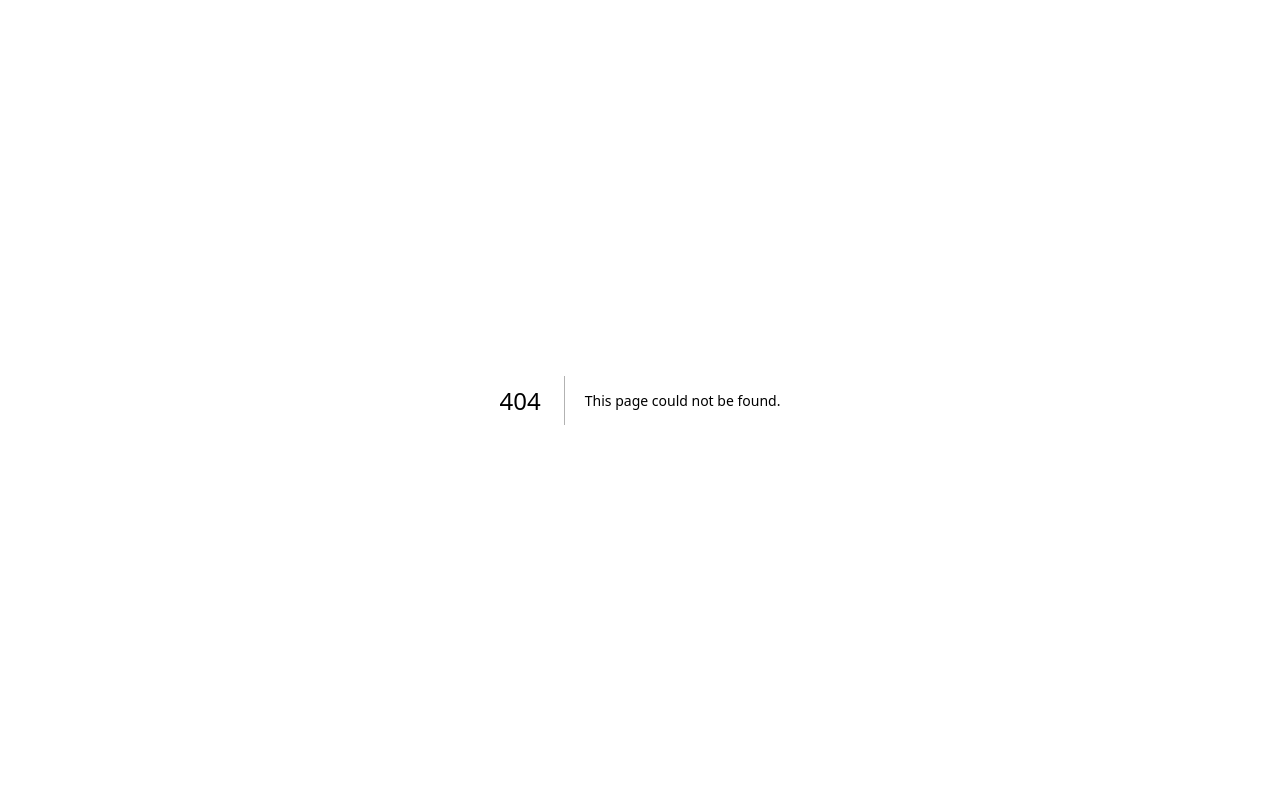
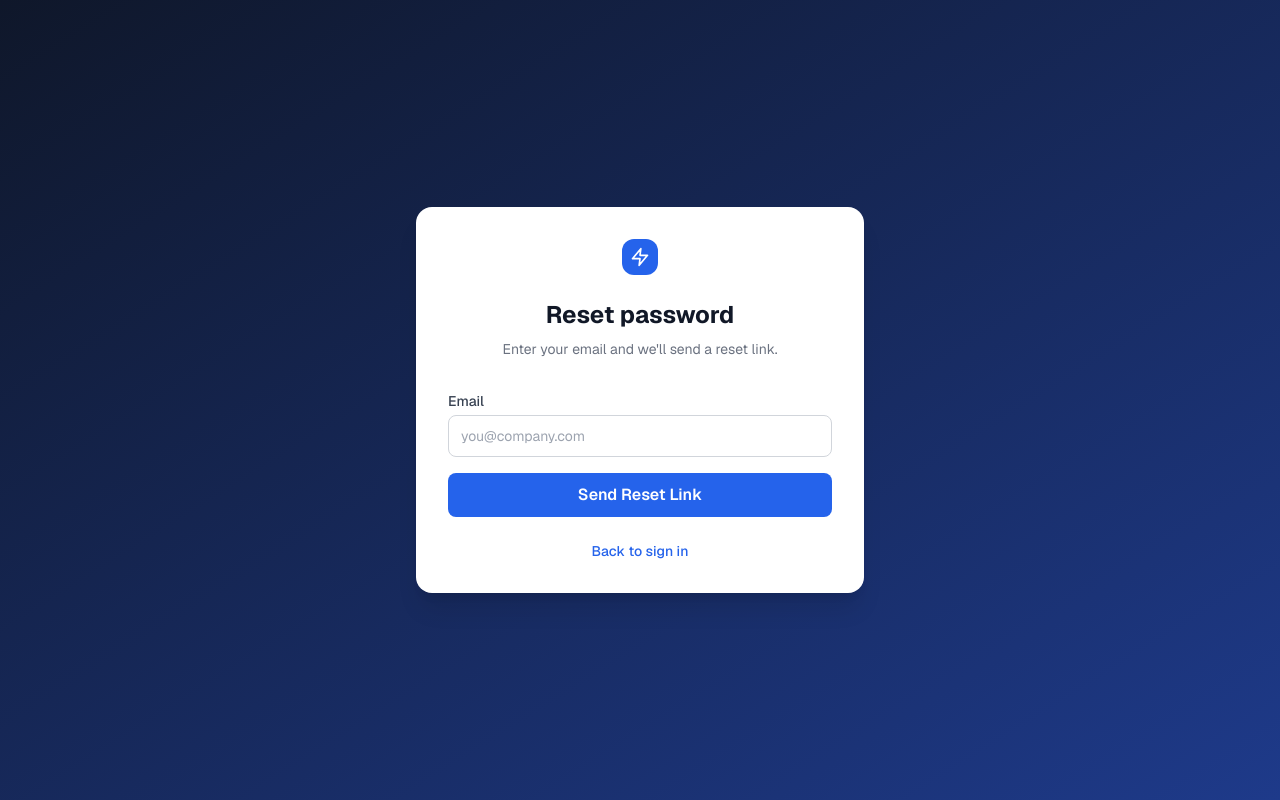
Before and after one commit to 21leahcimhtiek-oss/shiftintel, a Next.js app: page /reset-password in a window 1280 px wide. Before the commit this address had no page. Built offline with nearby package versions, Linux system fonts and the light colour scheme; no server answers.

Commit message:
feat: add src/app/(auth)/reset-password/page.tsx

```diff
--- /dev/null
+++ b/src/app/(auth)/reset-password/page.tsx
@@ -0,0 +1,71 @@
+"use client";
+import { useState } from "react";
+import Link from "next/link";
+import { createClient } from "@/lib/supabase/client";
+import { Zap, Loader2, Mail } from "lucide-react";
+
+export default function ResetPasswordPage() {
+  const [email, setEmail] = useState("");
+  const [loading, setLoading] = useState(false);
+  const [sent, setSent] = useState(false);
+  const [error, setError] = useState<string | null>(null);
+  const supabase = createClient();
+
+  const handleReset = async (e: React.FormEvent) => {
+    e.preventDefault();
+    setLoading(true);
+    setError(null);
+    const { error } = await supabase.auth.resetPasswordForEmail(email, {
+      redirectTo: `${process.env.NEXT_PUBLIC_APP_URL}/dashboard/settings?tab=security`,
+    });
+    if (error) { setError(error.message); setLoading(false); return; }
+    setSent(true);
+  };
+
+  return (
+    <div className="min-h-screen bg-gradient-to-br from-slate-900 to-blue-900 flex items-center justify-center p-4">
+      <div className="w-full max-w-md">
+        <div className="bg-white rounded-2xl shadow-xl p-8">
+          <div className="flex justify-center mb-6">
+            <div className="w-9 h-9 bg-blue-600 rounded-xl flex items-center justify-center">
+              <Zap className="w-5 h-5 text-white" />
+            </div>
+          </div>
+          {sent ? (
+            <div className="text-center">
+              <Mail className="w-12 h-12 text-blue-600 mx-auto mb-4" />
+              <h2 className="text-xl font-bold text-gray-900 mb-2">Email sent!</h2>
+              <p className="text-gray-600 text-sm mb-6">Check your inbox for a password reset link.</p>
+              <Link href="/login" className="text-blue-600 hover:text-blue-800 text-sm font-medium">Back to sign in</Link>
+            </div>
+          ) : (
+            <>
+              <h1 className="text-2xl font-bold text-gray-900 text-center mb-2">Reset password</h1>
+              <p className="text-gray-500 text-center text-sm mb-8">Enter your email and we&apos;ll send a reset link.</p>
+              {error && <div className="bg-red-50 border border-red-200 text-red-700 text-sm rounded-lg p-3 mb-4">{error}</div>}
+              <form onSubmit={handleReset} className="space-y-4">
+                <div>
+                  <label className="block text-sm font-medium text-gray-700 mb-1">Email</label>
+                  <input
+                    type="email" value={email} onChange={e => setEmail(e.target.value)} required
+                    className="w-full border border-gray-300 rounded-lg px-3 py-2.5 text-sm focus:ring-2 focus:ring-blue-500 focus:border-transparent outline-none"
+                    placeholder="you@company.com"
+                  />
+                </div>
+                <button
+                  type="submit" disabled={loading}
+                  className="w-full bg-blue-600 text-white font-semibold py-2.5 rounded-lg hover:bg-blue-700 disabled:opacity-60 transition-colors flex items-center justify-center gap-2"
+                >
+                  {loading ? <><Loader2 className="w-4 h-4 animate-spin" />Sending...</> : "Send Reset Link"}
+                </button>
+              </form>
+              <p className="text-center text-sm text-gray-500 mt-6">
+                <Link href="/login" className="text-blue-600 hover:text-blue-800 font-medium">Back to sign in</Link>
+              </p>
+            </>
+          )}
+        </div>
+      </div>
+    </div>
+  );
+}
```
